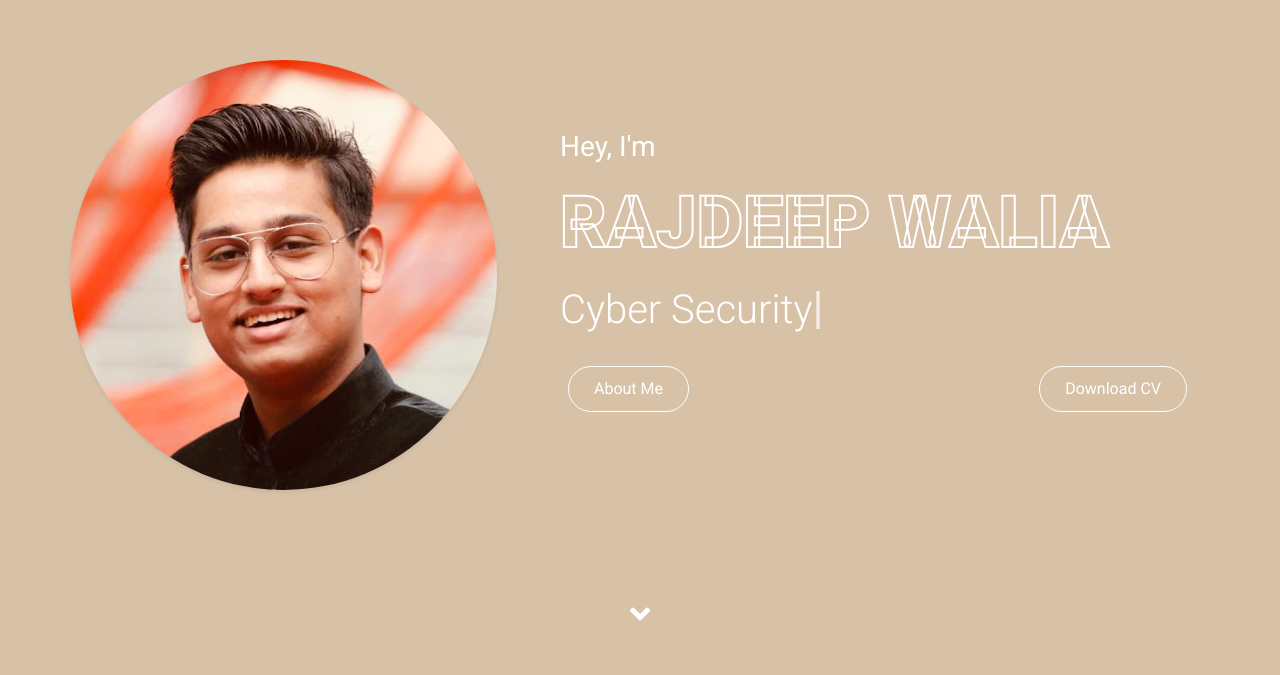
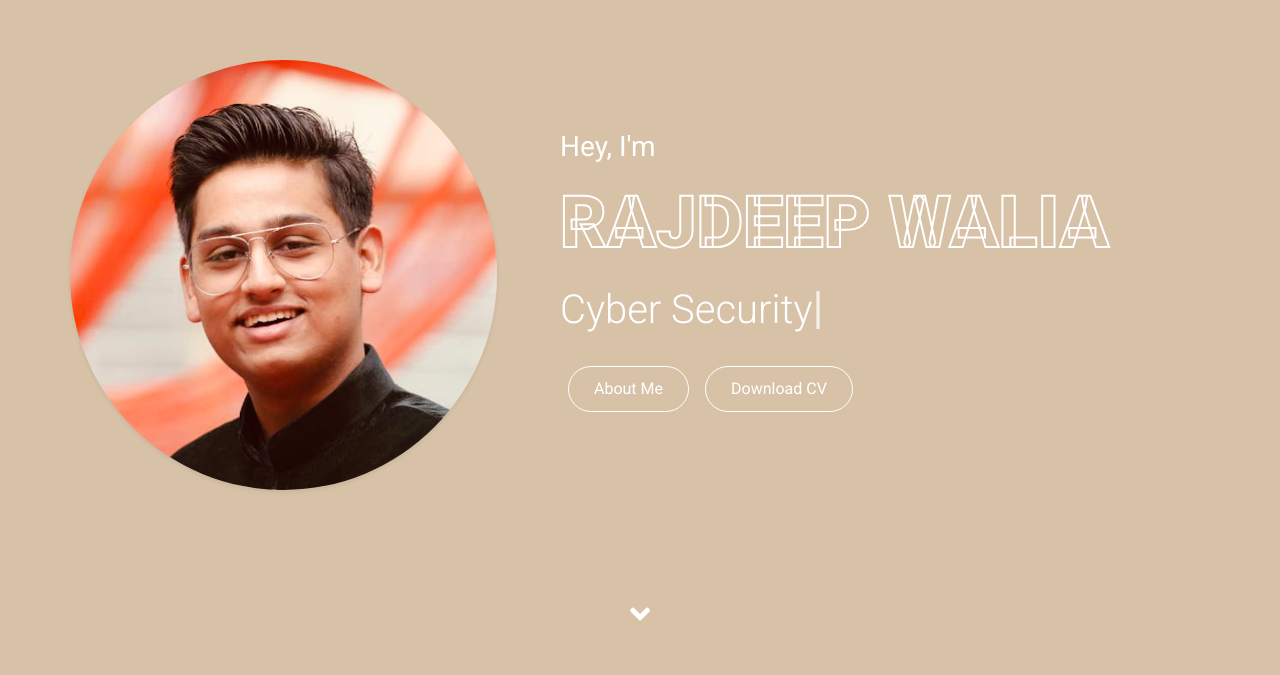
Before and after one commit to Rajdeep-Walia-RW/me, a plain HTML site: page index.html in a window 1280 px wide. Shown: the part 125-800 px from the top of the page. Drawn offline with nearby package versions, Linux system fonts and the light colour scheme.

Commit message:
Update index.html

```diff
--- a/index.html
+++ b/index.html
@@ -57,7 +57,7 @@
                     <h1 class="typed-text-output d-inline font-weight-lighter text-white"></h1>
                     <div class="typed-text d-none">Designer, Developer, Cyber Security, DevOps, DevSecOps</div>
                     <div class="container-fluid">
-                    <div class="row align-items-center justify-content-between">
+                    <div class="row align-items-center">
                     <div class="d-flex align-items-center justify-content-center justify-content-lg-start pt-3 m-2">
 			<a href="#about" class="btn btn-outline-light"> About Me</a>
                     </div>
```
